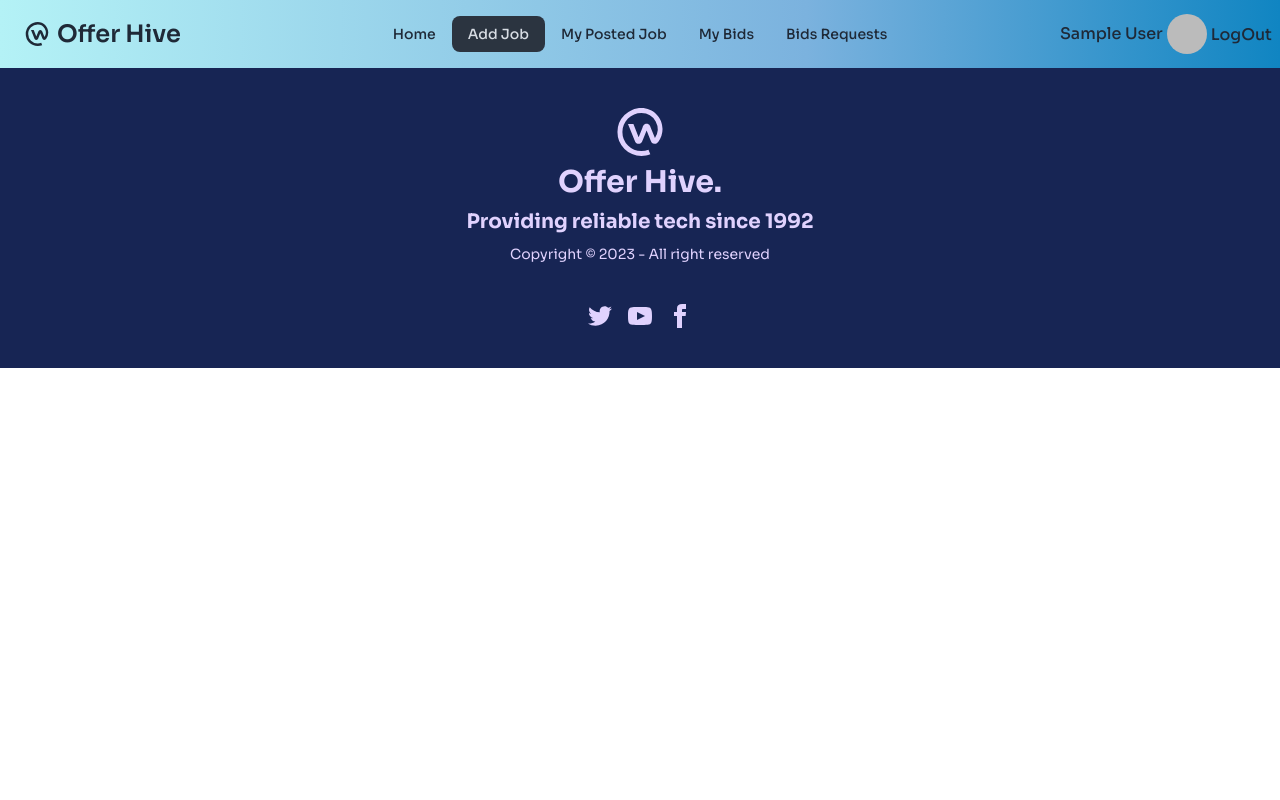
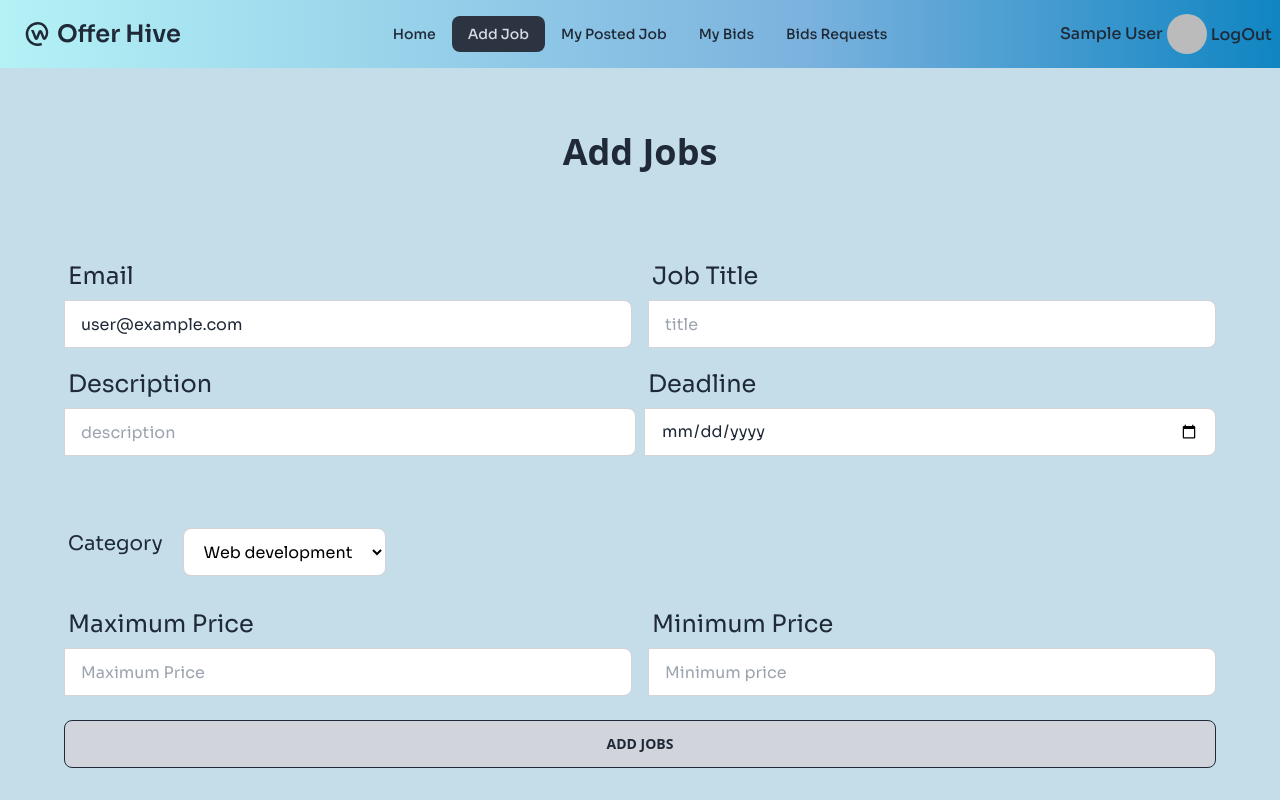
Before and after one commit to nawrin1/offer-hive, a React (Vite) app: page /add in a window 1280 px wide. Shown: the top 800 px of the page. Built offline with nearby package versions, Linux system fonts and the light colour scheme; no server answers; sample sign-in values are in the browser's storage.

Commit message:
add page form complete

```diff
--- a/src/pages/Addjobs/Addjobs.jsx
+++ b/src/pages/Addjobs/Addjobs.jsx
@@ -1,10 +1,112 @@
+import { useContext } from "react";
+import { AuthContext } from "../../Provider/AuthProvider";
 
 
 const Addjobs = () => {
+    const {user}=useContext(AuthContext)
+    const handleAddJobs=e=>{
+        e.preventDefault()
+        const category=e.target.category.value
+        const description=e.target.description.value
+        const email=e.target.email.value
+        const deadline= e.target.deadline.value
+        const max=e.target.maximumPrice.value
+        const min=e.target.minimumPrice.value
+        const jobtitle=e.target.title.value
+
+
+    }
     return (
-        <div>
+        <div className="bg-[#c4dde9] p-16">
+            <h2 className="text-center font-bold text-4xl mb-20">Add Jobs</h2>
 
-        </div>
+        <form onSubmit={handleAddJobs}>
+
+            <div className="md:flex text-2xl font-Sora">
+            <div className="form-control md:w-1/2 w-full lg:w-1/2">
+                    <label className="label">
+                        <span className="">Email</span>
+                    </label>
+                    <label className="input-group">
+                        <input type="text" name="email" defaultValue={user.email} placeholder="email" className="input input-bordered w-full" />
+                    </label>
+                </div>
+                <div className="form-control md:w-1/2 w-full lg:w-1/2 md:ml-4 lg:ml-4">
+                    <label className="label">
+                        <span className="">Job Title</span>
+                    </label>
+                    <label className="input-group">
+                        <input type="text" name="title" placeholder="title" className="input input-bordered w-full" />
+                    </label>
+                </div>
+
+
+            </div>
+
+            <div className="md:flex mb-6 text-2xl font-Sora mt-3">
+            <div className="form-control md:w-1/2 w-full lg:w-1/2">
+                    <label className="label">
+                        <span className="">Description</span>
+                    </label>
+                    <label className="input-group">
+                        <input type="text" name="description" placeholder="description" className="input input-bordered w-full" />
+                    </label>
+                </div>
+                <div className="form-control md:w-1/2 ml-2 w-full lg:w-1/2">
+                    <label className="label">
+                        <span className="">Deadline</span>
+                    </label>
+                    <label className="input-group">
+                        <input type="date" name="deadline" placeholder="deadline" className="input input-bordered w-full" />
+                    </label>
+                </div>
+
+            </div>
+            <div className="md:flex mb-6 text-2xl font-Sora mt-3">
+               <div className=" flex justify-start mt-8">
+                <label className="label">
+                    <span className="label-text text-xl  ">Category</span>
+                </label>
+                <select name="category" id="" className="input input-bordered text-black ml-4 mt-4" >
+                    <option  >Web development</option>
+                    <option >Digital marketing</option>
+                    <option >Graphics design</option>
+
+                </select>
+                </div>
+
+
+
+
+            </div>
+            <div className="md:flex mb-6 text-2xl font-Sora mt-3">
+            <div className="form-control md:w-1/2 w-full lg:w-1/2">
+                    <label className="label">
+                        <span className="">Maximum Price</span>
+                    </label>
+                    <label className="input-group">
+                        <input type="text" name="maximumPrice" placeholder="Maximum Price" className="input input-bordered w-full" />
+                    </label>
+                </div>
+                <div className="form-control md:w-1/2 w-full lg:w-1/2 lg:ml-4 md:ml-4">
+                    <label className="label">
+                        <span className="">Minimum Price</span>
+                    </label>
+                    <label className="input-group">
+                        <input type="text" name="minimumPrice" placeholder="Minimum price" className="input input-bordered w-full" />
+                    </label>
+                </div>
+
+
+
+
+            </div>
+            <input type="submit" value="Add Jobs" className="btn btn-outline w-full bg-gray-300 font-semibold"/>
+
+
+        </form>
+    </div>
+
     );
 };
 
```
